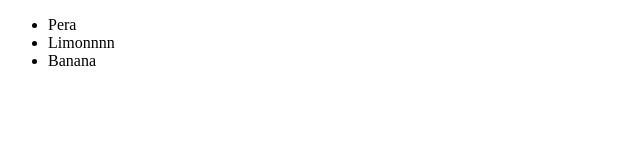
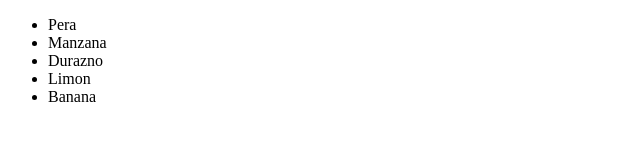
Before and after one commit to sdelafuente2013/clase-git, a plain HTML site: page index.html in a window 1280 px wide. Shown: the whole page, without its empty margins (0-640 px from the left). Drawn offline with Linux system fonts and the light colour scheme.

Commit message:
Otro cambio

```diff
--- a/index.html
+++ b/index.html
@@ -6,7 +6,9 @@
 <body>
     <ul>
         <li>Pera</li>
-        <li>Limonnnn</li>
+        <li>Manzana</li>
+        <li>Durazno</li>
+        <li>Limon</li>
         <li>Banana</li>
     </ul>
 </body>
```
